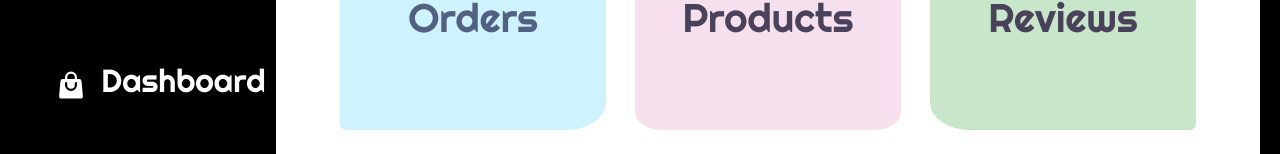
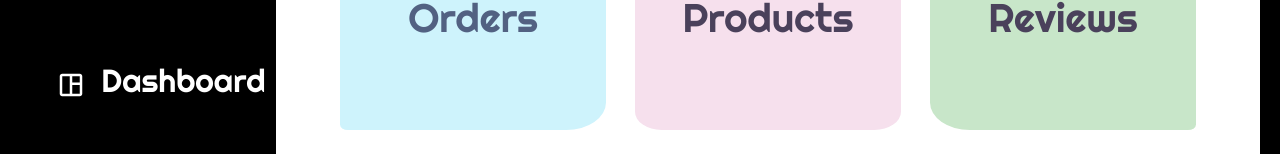
Before and after one commit to alisaghir1/rayn-look-frontend, a React (Vite) app in the folder Rayn-look/: page /admin in a window 1280 px wide. Shown: the part 211-365 px from the top of the page. Built offline with nearby package versions, Linux system fonts and the light colour scheme; no server answers; sample sign-in values are in the browser's storage; a web font is replaced by a local one.

Commit message:
before merging with ali's last commit

```diff
--- a/Rayn-look/package.json
+++ b/Rayn-look/package.json
@@ -22,11 +22,14 @@
     "react-country-flag": "^3.1.0",
     "react-dom": "^18.2.0",
     "react-icons": "^5.0.1",
+    "react-id-swiper": "^4.0.0",
     "react-redux": "^9.1.0",
     "react-router-dom": "^6.21.2",
+    "react-swiper": "^0.1.5",
     "react-toastify": "^10.0.4",
     "redux": "^5.0.1",
     "sweetalert2": "^11.10.4",
+    "swiper": "^11.0.5",
     "typeface-playfair-display": "^1.1.13"
   },
   "devDependencies": {
--- a/Rayn-look/src/Admin/AdminDashboard.css
+++ b/Rayn-look/src/Admin/AdminDashboard.css
@@ -46,7 +46,7 @@ height: 20%;
   height: 96%;
   margin: auto;
   background-color: white ;
-  border-radius: 3%;
+  border-radius: 30px;
   overflow: scroll;
 }
 .Admin-Display::-webkit-scrollbar {
--- a/Rayn-look/src/Admin/AdminDashboard.jsx
+++ b/Rayn-look/src/Admin/AdminDashboard.jsx
@@ -7,6 +7,7 @@ import AdminHome from './adminhome/adminhome';
 import Adminproducts from './adminproducts/adminproducts';
 import Adminorders from './adminorders/adminorders';
 import Adminreviews from './adminreviews/adminreviews';
+import { MdOutlineSpaceDashboard } from "react-icons/md";
 import { CiLogout } from "react-icons/ci";
 import logo from "../assets/images/rayn-look-logo1.png"
 import Swal from 'sweetalert2';
@@ -57,7 +58,7 @@ const handleLogout = () => {
           className={`Admin-sidebar-section ${selectedComponent === 'Dashboard' ? 'selected' : ''}`}
           onClick={() => handleSidebarClick('Dashboard')}
         >
-          <HiMiniShoppingBag className="Admin-icons" />
+          <MdOutlineSpaceDashboard className="Admin-icons" />
           <h2>Dashboard</h2>
         </div>
 
--- a/Rayn-look/src/Admin/adminhome/adminhome.jsx
+++ b/Rayn-look/src/Admin/adminhome/adminhome.jsx
@@ -3,7 +3,7 @@ import "./adminhome.css"
 import   Adminreviews  from "../adminreviews/adminreviews"
 import useReviewCount from "../../hooks/reviewscounterhook"
 import useProductCount from "../../hooks/productcounterhook"
-import useOrderCount from "../../hooks/ordervounterhook"
+import useOrderCount from "../../hooks/ordercounterhook"
 const Adminhome = () => {
     const reviewCount = useReviewCount();
     const productCount = useProductCount()
--- a/Rayn-look/src/Admin/adminproducts/Card/adminproductCard.css
+++ b/Rayn-look/src/Admin/adminproducts/Card/adminproductCard.css
@@ -15,7 +15,7 @@
     --font-color: #323232;
     width: 250px;
     height: 350px;
-    border-radius: 20px;
+    border-radius: 3%;
     /* box-shadow: -9px 9px 18px #5a5a5a,
                 9px -9px 18px #727272; */
     display: flex;
--- a/Rayn-look/src/Admin/adminreviews/adminreviews.css
+++ b/Rayn-look/src/Admin/adminreviews/adminreviews.css
@@ -10,6 +10,7 @@
     background-color: #f9f9f9  ;
     height: 350px;
     box-shadow: 1px 1px 1px 1px rgba(0, 0, 255, .2);
+    border-radius: 3% 3%;
     width: 90%;
     margin: auto;
     margin-top: 30px;
```
Also changed, not shown: Rayn-look/src/Admin/adminorders/adminorders.jsx (+31 -0 lines), Rayn-look/src/hooks/ordercounterhook.jsx (renamed from Rayn-look/src/hooks/ordervounterhook.jsx), 1 other file (tests, documents, lock files or other folders).
